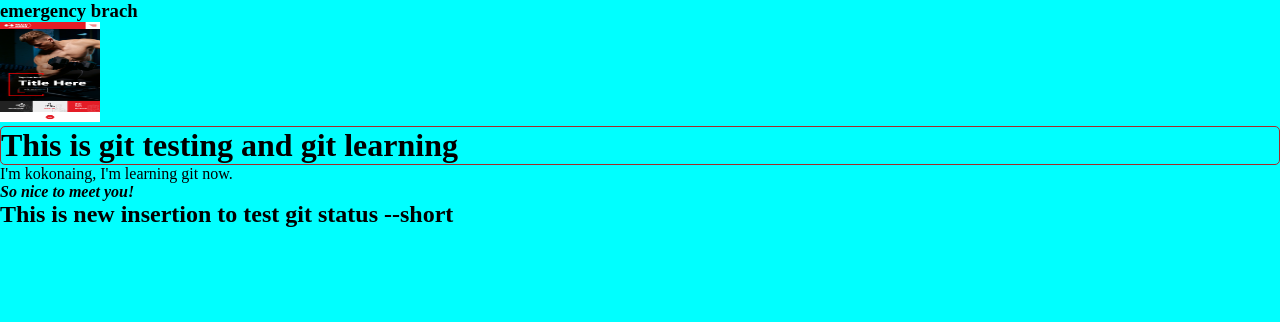
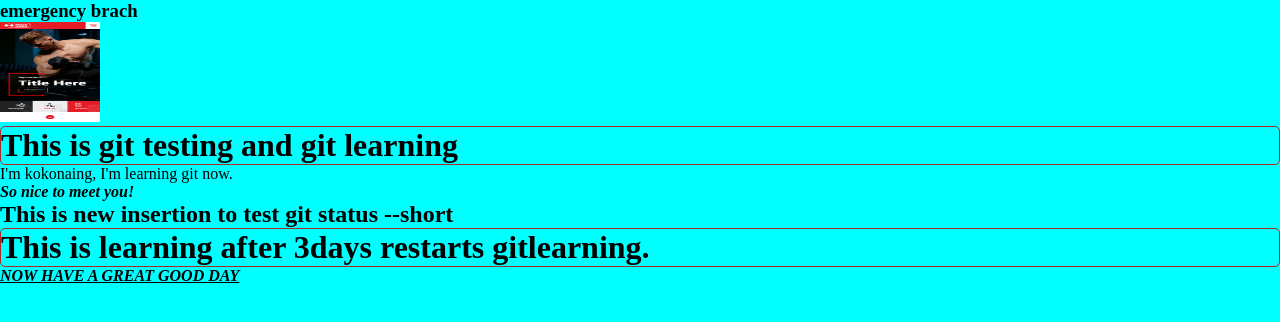
Before and after one commit to ko-ko-naing/git-testing, a plain HTML site: page index.html in a window 1280 px wide. Drawn offline with Linux system fonts and the light colour scheme.

Commit message:
Updated index.html. New text-line.

```diff
--- a/index.html
+++ b/index.html
@@ -13,5 +13,7 @@
 	<p>I'm kokonaing, I'm learning git now.</p>
 	<i><b>So nice to meet you!</b></i>
 	<h2>This is new insertion to test git status --short</h2>
+	<h1>This is learning after 3days restarts gitlearning.</h1>
+	<b><u><i>NOW HAVE A GREAT GOOD DAY</i></u></b>
 </body>
 </html>
```
